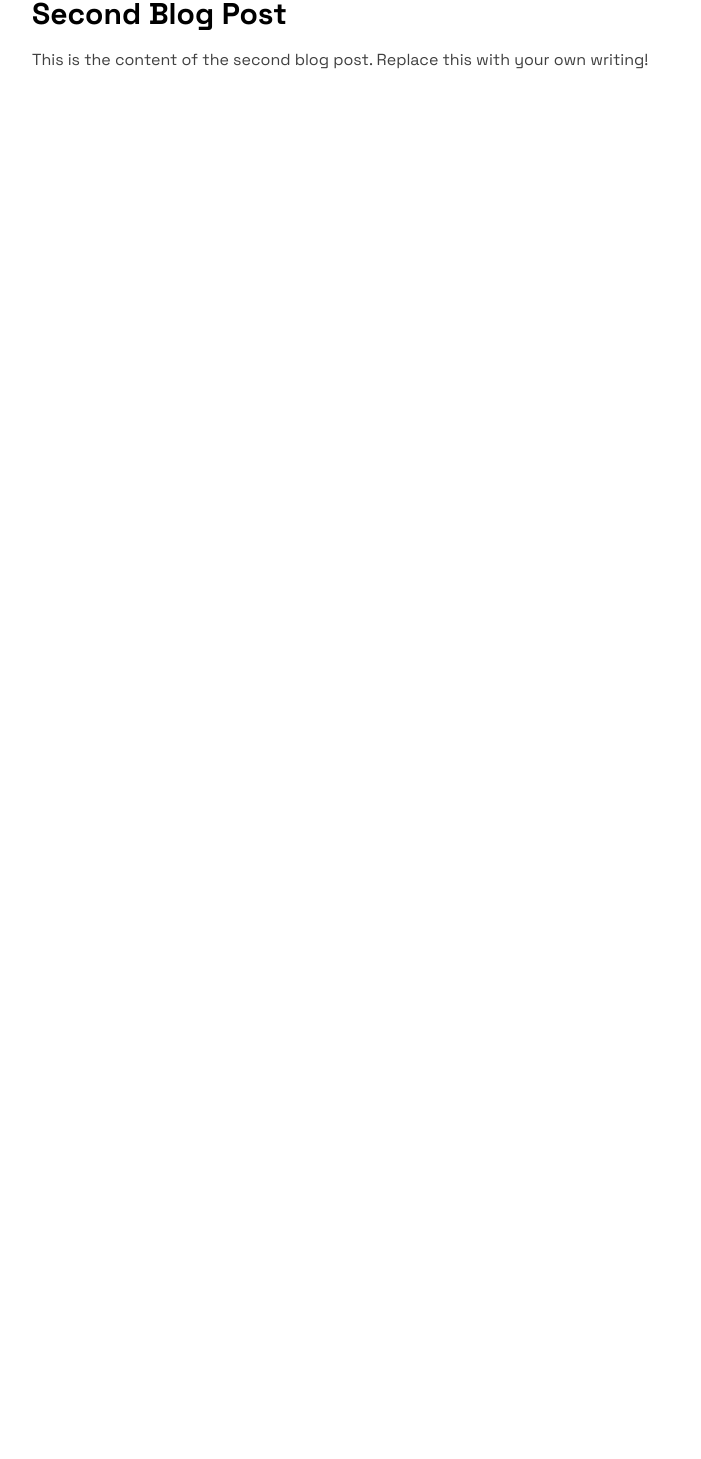
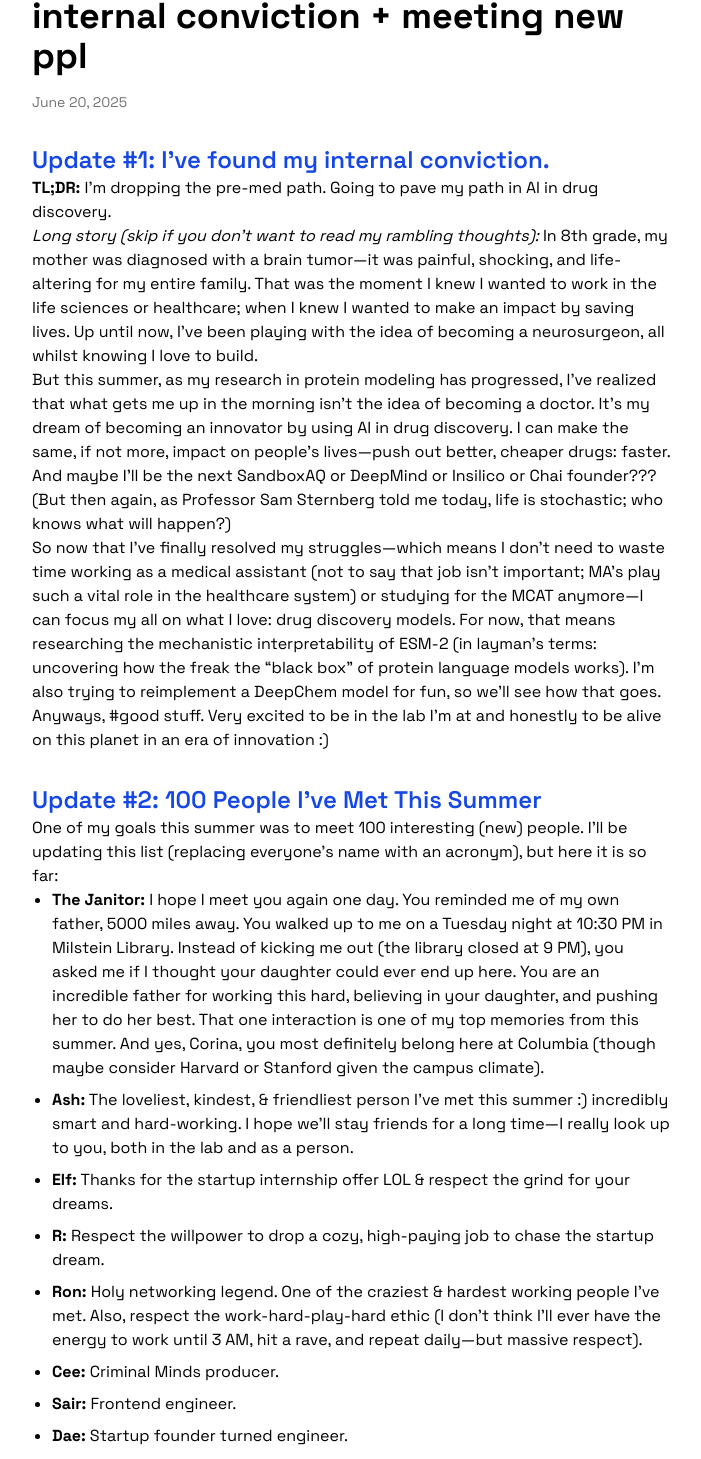
Before and after one commit to yuen-liu/portfolio, a Next.js app: page /blog/second-post in a window 1280 px wide. Shown: the part 113-1572 px from the top of the page, without its empty margins (288-989 px from the left). Before the commit the page ends 800 px from the top, so only its background shows below. Built offline with nearby package versions, Linux system fonts and the light colour scheme.

Commit message:
blog post 2

```diff
--- a/src/app/blog/page.tsx
+++ b/src/app/blog/page.tsx
@@ -3,7 +3,8 @@ import Link from "next/link";
 const posts = [
   { slug: "first-post", title: "cold intros, warm intros, & a dream",
     summary: "6/12/25:\nSummer" },
-  // { slug: "second-post", title: "Second Blog Post", summary: "This is a summary of the second blog post." },
+  { slug: "second-post", title: "internal conviction + meeting new ppl",
+    summary: "6/20/2025:\nSummer" },
 ];
 
 export default function BlogPage() {
--- a/src/app/blog/second-post/page.tsx
+++ b/src/app/blog/second-post/page.tsx
@@ -1,8 +1,85 @@
 export default function SecondPost() {
   return (
     <article>
-      <h1 className="text-3xl font-bold mb-4">Second Blog Post</h1>
-      <p className="text-neutral-700">This is the content of the second blog post. Replace this with your own writing!</p>
+      <section className="mb-8">
+      <div className="mb-8">
+        <h1 className="text-4xl font-bold mb-4">internal conviction + meeting new ppl</h1>
+        <div className="text-neutral-500 text-sm">June 20, 2025</div>
+      </div>
+
+        <h2 className="text-2xl font-semibold text-blue-700">Update #1: I’ve found my internal conviction.</h2>
+        <p>
+          <strong>TL;DR:</strong> I’m dropping the pre-med path. Going to pave my path in AI in drug discovery.
+        </p>
+        <p>
+          <em>Long story (skip if you don’t want to read my rambling thoughts):</em> In 8th grade, my mother was diagnosed with a brain tumor—it was painful,
+          shocking, and life-altering for my entire family. That was the moment I knew I wanted to work in the life sciences or healthcare;
+          when I knew I wanted to make an impact by saving lives. Up until now, I’ve been playing with the idea of becoming a neurosurgeon,
+          all whilst knowing I love to build.
+        </p>
+        <p>
+          But this summer, as my research in protein modeling has progressed, I’ve realized that what gets me up in the morning
+          isn’t the idea of becoming a doctor. It’s my dream of becoming an innovator by using AI in drug discovery.
+          I can make the same, if not more, impact on people’s lives—push out better, cheaper drugs: faster.
+          And maybe I’ll be the next SandboxAQ or DeepMind or Insilico or Chai founder???
+          (But then again, as Professor Sam Sternberg told me today, life is stochastic; who knows what will happen?)
+        </p>
+        <p>
+          So now that I’ve finally resolved my struggles—which means I don’t need to waste time working as a medical assistant (not to say that job isn't important; MA's play such a vital role in the healthcare system)
+          or studying for the MCAT anymore—I can focus my all on what I love: drug discovery models.
+          For now, that means researching the mechanistic interpretability of ESM-2
+          (in layman’s terms: uncovering how the freak the “black box” of protein language models works).
+          I’m also trying to reimplement a DeepChem model for fun, so we’ll see how that goes.
+        </p>
+        <p>
+          Anyways, #good stuff. Very excited to be in the lab I’m at and honestly to be alive on this planet in an era of innovation :)
+        </p>
+      </section>
+
+      <section>
+        <h2 className="text-2xl font-semibold text-blue-700">Update #2: 100 People I’ve Met This Summer</h2>
+        <p>
+          One of my goals this summer was to meet 100 interesting (new) people. I’ll be updating this list (replacing everyone’s name with an acronym),
+          but here it is so far:
+        </p>
+
+        <ul className="list-disc ml-5 space-y-2">
+          <li>
+            <strong>The Janitor:</strong> I hope I meet you again one day. You reminded me of my own father, 5000 miles away.
+            You walked up to me on a Tuesday night at 10:30 PM in Milstein Library. Instead of kicking me out (the library closed at 9 PM),
+            you asked me if I thought your daughter could ever end up here. You are an incredible father for working this hard,
+            believing in your daughter, and pushing her to do her best. That one interaction is one of my top memories from this summer.
+            And yes, Corina, you most definitely belong here at Columbia (though maybe consider Harvard or Stanford given the campus climate).
+          </li>
+          <li>
+            <strong>Ash:</strong> The loveliest, kindest, & friendliest person I’ve met this summer :) incredibly smart and hard-working.
+            I hope we’ll stay friends for a long time—I really look up to you, both in the lab and as a person.
+          </li>
+          <li>
+            <strong>Elf:</strong> Thanks for the startup internship offer LOL & respect the grind for your dreams.
+          </li>
+          <li>
+            <strong>R:</strong> Respect the willpower to drop a cozy, high-paying job to chase the startup dream.
+          </li>
+          <li>
+            <strong>Ron:</strong> Holy networking legend. One of the craziest & hardest working people I’ve met.
+            Also, respect the work-hard-play-hard ethic (I don’t think I’ll ever have the energy to work until 3 AM,
+            hit a rave, and repeat daily—but massive respect).
+          </li>
+          <li>
+            <strong>Cee:</strong> Criminal Minds producer.
+          </li>
+          <li>
+            <strong>Sair:</strong> Frontend engineer.
+          </li>
+          <li>
+            <strong>Dae:</strong> Startup founder turned engineer.
+          </li>
+          <li>
+            <strong>Dae’s Girlfriend:</strong> Startup founder? Or engineer? idk but u cool.
+          </li>
+        </ul>
+      </section>
     </article>
   );
 }
```
